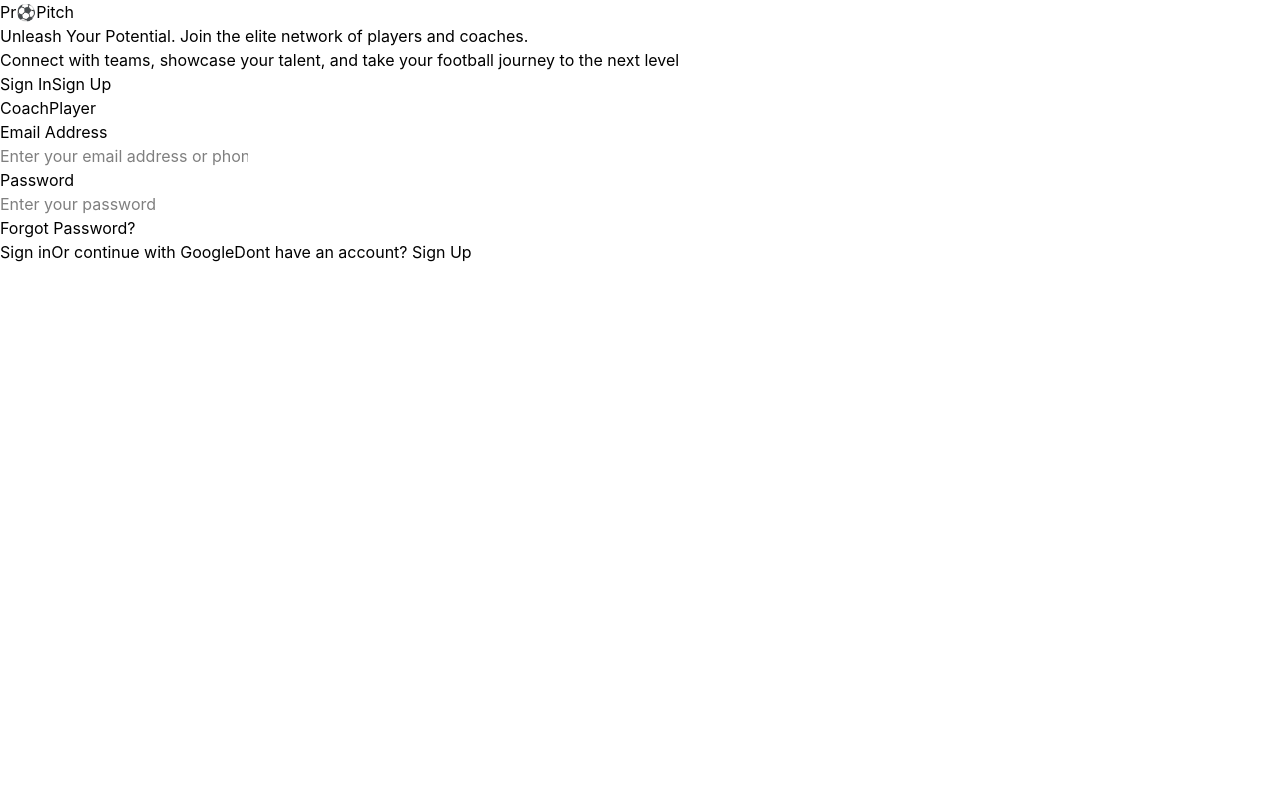
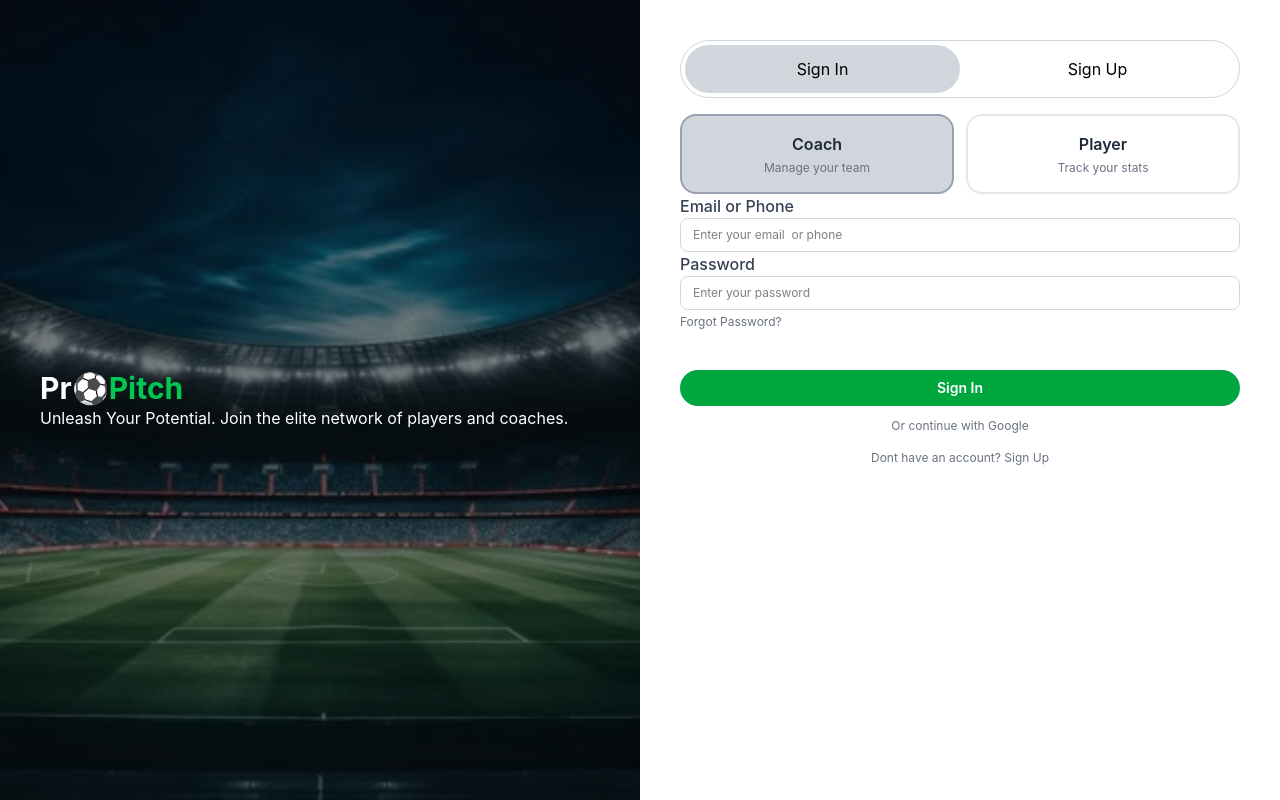
Before and after one commit to Okolohope/Football-Website, a React app in the folder frontend/: page /coach/register in a window 1280 px wide. Built offline with nearby package versions, Linux system fonts and the light colour scheme; the HTML template or start-up script is replaced by a standard one.

Commit message:
created sign in and sign up

```diff
--- a/frontend/src/pages/CoachRegister.jsx
+++ b/frontend/src/pages/CoachRegister.jsx
@@ -1,41 +1,93 @@
+import { useState } from "react"
+import herofootball from "../assets/football-hero.png"
 function CoachRegister(){
+  const [mode, setMode] = useState("signin")
+  const [userType, setUserType] = useState("coach");
+
   return(
+
+
     <>
+    <div className="flex min-h-screen  md:flex-row" >
+
+      <div className="w-1/2  min-h-screen flex flex-col justify-center text-white p-6 md:p-10 bg-cover bg-center" style={{ backgroundImage: `linear-gradient(rgba(0,0,0,0.45), rgba(0,0,0,0.45)), url(${herofootball})`}}>
         <div>
-      <h2>
-        Pr⚽<sapn>Pitch</sapn>
+          <h2 className="text-3xl font-bold">
+            <span className="text-white">Pr⚽</span><span className="text-green-500">Pitch</span>
           </h2>
-      <h1>
+        </div>
+
+        <h1 className="text-white">
           Unleash Your Potential.
           Join the elite network of players and coaches.
         </h1>
 
-      <p>
-        Connect with teams, showcase your talent, and take your football journey to the next level
-      </p>
+
+      </div>
+
+
+      <div className="w-1/2 min-w-0 p-3 sm:p-4 md:p-10 flex flex-col">
+       <div className="flex w-full rounded-full border border-gray-300 p-1">
+         <button onClick={() => setMode("signin")}
+
+         className={`flex-1 rounded-full p-3 text-center ${
+          mode === "signin" ? "border-gray-400 bg-gray-300": "border-gray-200 bg-white"
+         }`}>
+          Sign In</button>
+
+
+         <button onClick={() => setMode("signup")}
+         className={`flex-1 rounded-full p-3 text-center ${
+          mode === "signup"? "border-gray-400 bg-gray-300": "border-gray-400 bg-white"
+         }`}>
+          Sign Up</button>
+
+       </div>
+
+       <div className="flex w-full gap-3 mt-4">
+        <button
+        onClick={() => {setUserType("coach")}}
+        className={`flex-1 min-w-0 rounded-2xl border-2 p-4 text-center ${
+          userType === "coach"
+          ? "border-gray-400 bg-gray-300"
+          : "border-gray-200 bg-white"
+        }`}
+          >
+          <div>
+
+          </div>
+          <h3 className="text-base font-semibold text-gray-800">Coach</h3>
+          <p className="mt-1 text-xs text-gray-500">Manage your team </p>
+        </button>
+        <button onClick={() => setUserType("player")} className={`flex-1 min-w-0 rounded-2xl border-2 p-4 text-center ${userType === "player"?"border-gray-400 bg-gray-200": "border-gray-200 bg-white"}`}>
+          <div>
+
+          </div>
+          <h3 className="text-base font-semibold text-gray-800">Player</h3>
+          <p className="mt-1 text-xs text-gray-500">Track your stats</p>
+        </button>
        </div>
 
         <div>
-      <button>Sign In</button>
-      <button>Sign Up</button>
+         <label className="text-s, font-medium text-gray-700">Email or Phone</label><br/>
+         <input type="text" placeholder="Enter your email  or phone " className="w-full rounded-lg border border-gray-300 px-3 py-2 text-xs outline-none"/><br/>
+
+         <label className="text-s, font-medium text-gray-700" >Password</label><br/>
+         <input type="password" placeholder="Enter your password" className="w-full rounded-lg border border-gray-300 px-3 py-2 text-xs outline-none"/><br/>
+         {mode === "signup" && (
+          <div className="mt-3">
+            <label className="text-sm font-medium text-gray-700">Confirm Password</label>
+            <input type="password" placeholder="Confirm Password" className="w-full rounded-lg border border-gray-300 px-3 py-2 text-xs outline-none"/>
+          </div>
+         )}
+         {mode === "signin" && (
+          <button className="mt-1 block text-left text-xs text-gray-500">Forgot Password?</button>)}<br/>
+         <button className="mt-4 w-full rounded-full bg-green-600 py-2 text-sm font-semibold text-white"> {mode === "signin" ? "Sign In" : "Create Account"}</button>
+         <button className="mt-2 w-full py-1 text-xs text-gray-500">Or continue with Google</button>
+         {mode === "signin" && (<button className="mt-2 w-full py-1 text-xs text-gray-500">Dont have an account? Sign Up</button>)}
         </div>
 
-    <div>
-      <button>Coach</button>
-      <button>Player</button>
       </div>
-
-    <div>
-      <label>Email Address</label><br/>
-      <input type="text" placeholder="Enter your email address or phone number"/><br/>
-
-      <label>Password</label><br/>
-      <input type="password" placeholder="Enter your password"/><br/>
-      <button>Forgot Password?</button><br/>
-      <button>Sign in</button>
-      <button>Or continue with Google</button>
-      <button>Dont have an account? Sign Up</button>
-
     </div>
     </>
   )
--- a/frontend/src/pages/Home.jsx
+++ b/frontend/src/pages/Home.jsx
@@ -29,7 +29,7 @@ function Home() {
           <a href="#about" className="transiton hover:scale-145">About</a>
 
           <a href="#features" className="transiton hover:scale-145">Features</a>
-          <Link to="/login" className="rounded-lg bg-green-600 px-5 py-2 font-semibold text-white transition hover:bg-green-700 hover:scale-105">Login</Link>
+          <Link to="/coach/register" className="rounded-lg bg-green-600 px-5 py-2 font-semibold text-white transition hover:bg-green-700 hover:scale-105">Login</Link>
         </div>
         {/* Mobile Navigation Menu */}
         {(menuOpen  || menuClosing) &&(
```
Lines whose indentation alone changed are shown as unchanged.
